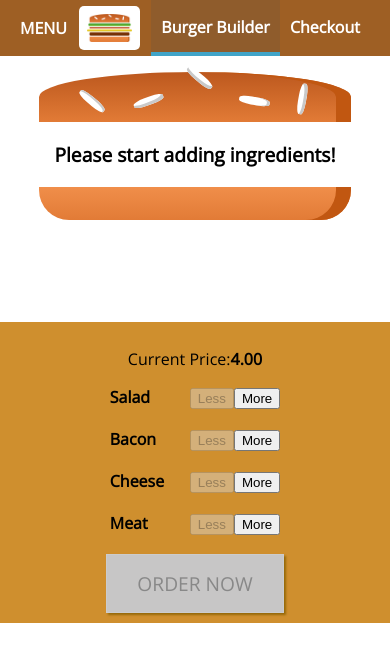
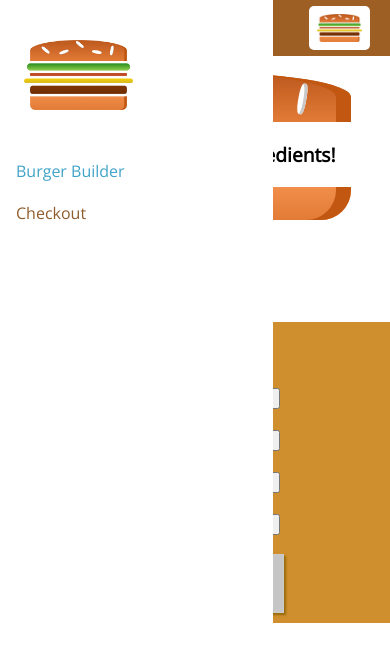
Before and after one commit to AjlaBise/MyBurger, a React app: page / in a window 390 px wide. Shown: the top 662 px of the page. Built offline with nearby package versions, Linux system fonts and the light colour scheme.

Commit message:
Responsive

```diff
--- a/src/components/Layout/Layout.js
+++ b/src/components/Layout/Layout.js
@@ -1,12 +1,13 @@
 import React from 'react';
 import Aux from '../../hoc/Auxiliary';
+import SideDrawer from '../Navigation/SideDrawer/SideDrawer';
 import Toolbar from '../Navigation/Toolbar/Toolbar';
 import classes from './Layout.css';
 
 const layout = (props) => (
     <Aux>
         <Toolbar/>
-
+        <SideDrawer/>
         <main className={classes.Content}>
             {props.children}
         </main>
--- a/src/components/Logo/Logo.css
+++ b/src/components/Logo/Logo.css
@@ -1,7 +1,7 @@
 .Logo {
     background-color: white;
     padding: 8px;
-    height: 80%;
+    height: 100%;
     box-sizing: border-box;
     border-radius:5px ;
 }
--- a/src/components/Logo/Logo.js
+++ b/src/components/Logo/Logo.js
@@ -2,8 +2,8 @@
 import burgerLogo from '../../assets/images/burger-logo.png';
 import classes from './Logo.css';
 
-const Logo = () => (
-    <div className={classes.Logo}>
+const Logo = (props) => (
+    <div className={classes.Logo} style={{height:props.height}}>
         <img src={burgerLogo} alt="MyBurger"/>
     </div>
 
--- a/src/components/Navigation/NavigationItems/NavigationItem/NavigationItem.css
+++ b/src/components/Navigation/NavigationItems/NavigationItem/NavigationItem.css
@@ -1,17 +1,14 @@
 .NavigationItem {
-    margin: 0;
+    margin: 10px 0;
     box-sizing: border-box;
-    display: flex;
-    height: 100%;
-    align-items: center;
+    display: block;
+    width: 100%;
 }
 
 .NavigationItem a {
-    color: white;
+    color: #8F5C2C;
     text-decoration: none;
-    height: 100%;
-    padding: 16px 10px;
-    border-bottom: 4px solid transparent;
+    width: 100%;
     box-sizing: border-box;
     display: block;
 }
@@ -19,7 +16,30 @@
 .NavigationItem a:hover,
 .NavigationItem a:active,
 .NavigationItem a.active {
-    background-color: #8F5C2C;
-    border-bottom: 4px solid #40A4C8 ;
-    color: white;
+    color: #40A4C8;
 }
+
+@media (min-width: 500px) {
+    .NavigationItem {
+        margin: 0;
+        display: flex;
+        height: 100%;
+        width: auto;
+        align-items: center;
+    }
+
+    .NavigationItem a {
+        color: white;
+        height: 100%;
+        padding: 16px 10px;
+        border-bottom: 4px solid transparent;
+    }
+
+    .NavigationItem a:hover,
+    .NavigationItem a:active,
+    .NavigationItem a.active {
+        background-color: #8F5C2C;
+        border-bottom: 4px solid #40A4C8;
+        color: white;
+    }
+}
--- a/src/components/Navigation/NavigationItems/NavigationItems.css
+++ b/src/components/Navigation/NavigationItems/NavigationItems.css
@@ -3,7 +3,13 @@
    padding: 0;
    list-style: none;
    display: flex;
+   flex-flow: column;
    align-items: center;
    height: 100%;
+}
 
+@media (min-width: 500px) {
+   .NavigationItems {
+       flex-flow: row;
+   }
 }
--- a/src/components/Navigation/NavigationItems/NavigationItems.js
+++ b/src/components/Navigation/NavigationItems/NavigationItems.js
@@ -5,7 +5,7 @@
 const NavigationItems = () => (
    <ul className={classes.NavigationItems}>
       <NavigationItem link="/" active>Burger Builder</NavigationItem>
-      <NavigationItem link="/" >Checkout</NavigationItem>
+      <NavigationItem link="/">Checkout</NavigationItem>
    </ul>
 
 
--- /dev/null
+++ b/src/components/Navigation/SideDrawer/SideDrawer.css
@@ -0,0 +1,32 @@
+.SideDrawer {
+    position: fixed;
+    width: 280px;
+    max-width: 70%;
+    height: 100%;
+    left:0;
+    top: 0;
+    z-index: 200;
+    background-color: white;
+    padding: 32px 16px;
+    box-sizing: border-box;
+    transition: transform 0.3s ease-out;
+}
+
+@media (min-width: 500px) {
+    .SideDrawer {
+        display: none;
+    }
+}
+
+.Open{
+transform: translateX(0);
+}
+
+.Close{
+transform: translateX(-100%);
+
+}
+.Logo{
+    height: 11%;
+    margin-bottom: 32px;
+}
--- /dev/null
+++ b/src/components/Navigation/SideDrawer/SideDrawer.js
@@ -0,0 +1,23 @@
+import React from 'react';
+import Logo from '../../Logo/Logo';
+import NavigationItems from '../NavigationItems/NavigationItems';
+import classes from './SideDrawer.css';
+
+const SideDrawer = () => {
+
+return (
+    <div className={classes.SideDrawer}>
+        <div className={classes.Logo}>
+        <Logo/>
+        </div>
+
+        <nav>
+            <NavigationItems/>
+        </nav>
+    </div>
+
+
+);
+};
+
+export default SideDrawer
--- a/src/components/Navigation/Toolbar/Toolbar.css
+++ b/src/components/Navigation/Toolbar/Toolbar.css
@@ -18,3 +18,13 @@
 .Toolbar nav {
     height: 100%;
 }
+.Logo{
+    height: 80%;
+}
+
+@media (max-width:499px){
+    .DesktopOnly {
+        display: none;
+
+    }
+}
--- a/src/components/Navigation/Toolbar/Toolbar.js
+++ b/src/components/Navigation/Toolbar/Toolbar.js
@@ -6,8 +6,11 @@
 const Toolbar = () => (
     <header className={classes.Toolbar}>
         <div>MENU</div>
+        <div className={classes.Logo}>
         <Logo/>
-        <nav>
+        </div>
+
+        <nav className={classes.DesktopOnly}>
            <NavigationItems/>
         </nav>
     </header>
```
